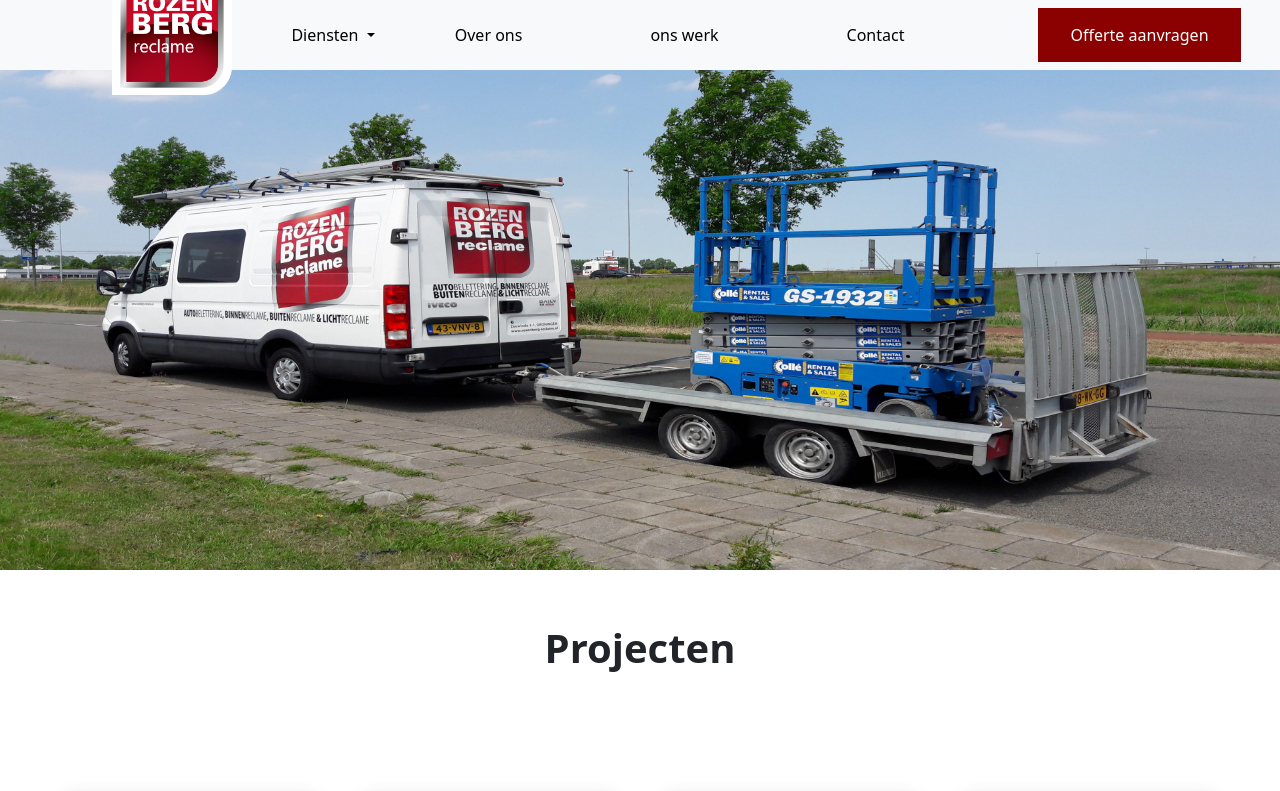
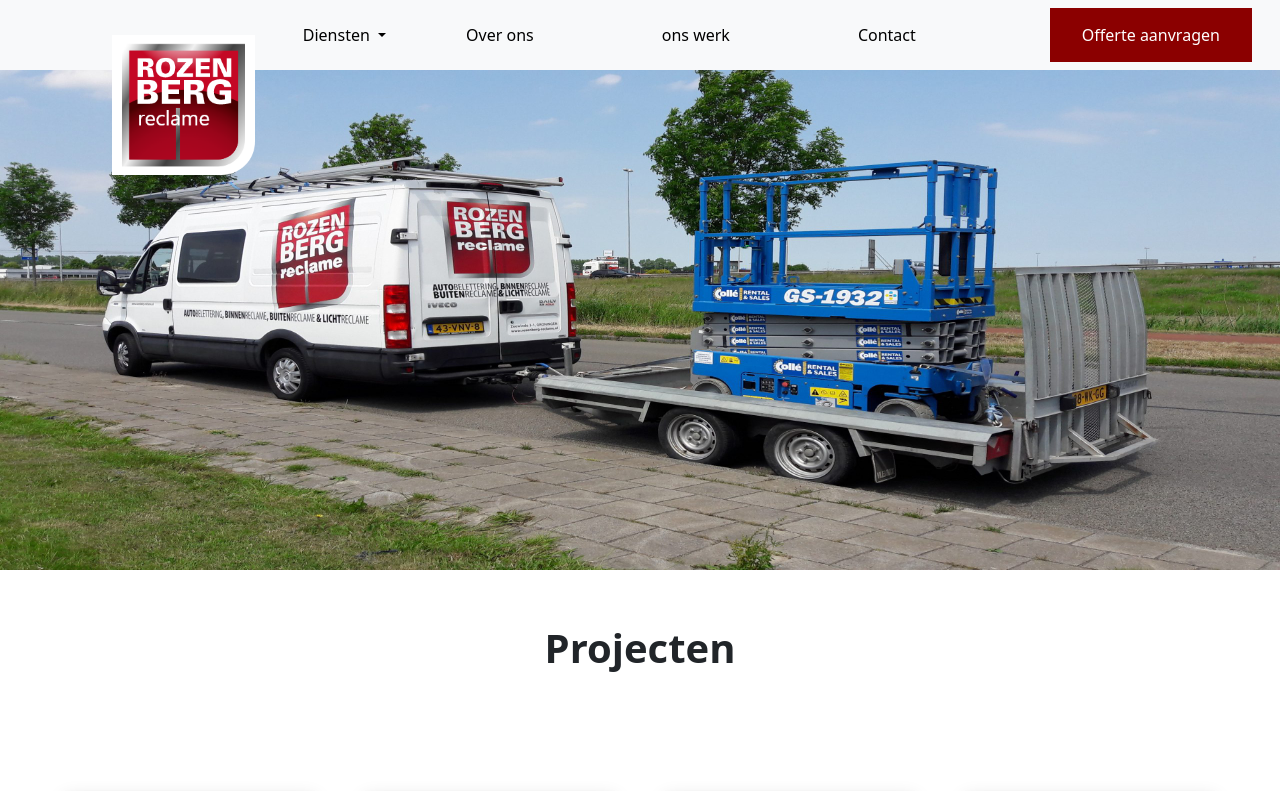
Before and after one commit to BrianOldenzeel/rozenberg-reclame-opdracht, a plain HTML site: page index.html in a window 1280 px wide. Shown: the top 791 px of the page. Drawn offline with nearby package versions, Linux system fonts and the light colour scheme.

Commit message:
navbar icon fixed

```diff
--- a/index.html
+++ b/index.html
@@ -16,7 +16,7 @@
 <nav class="navbar navbar-expand-lg bg-light">
 <div class="container-fluid">
             <a class="navbar-brand" href="#">
-                <img src="/img/logo.png" height="120px" width="120px" alt="">
+                <img src="/img/logo.png" height="140px" alt="">
             </a>
         <button
             class="navbar-toggler"
--- a/style.css
+++ b/style.css
@@ -10,8 +10,8 @@
 
 .navbar-brand {
     margin-left: 100px;
-    min-height: 120px;
     z-index: 100;
+    height: 0px;
 }
 
 .button {
@@ -30,7 +30,8 @@
 
 .banner {
     height: 500px;
-    width: 100%;
+    width: 100vw;
+    overflow-y: hidden;
 }
 
 .grid-project {
```
